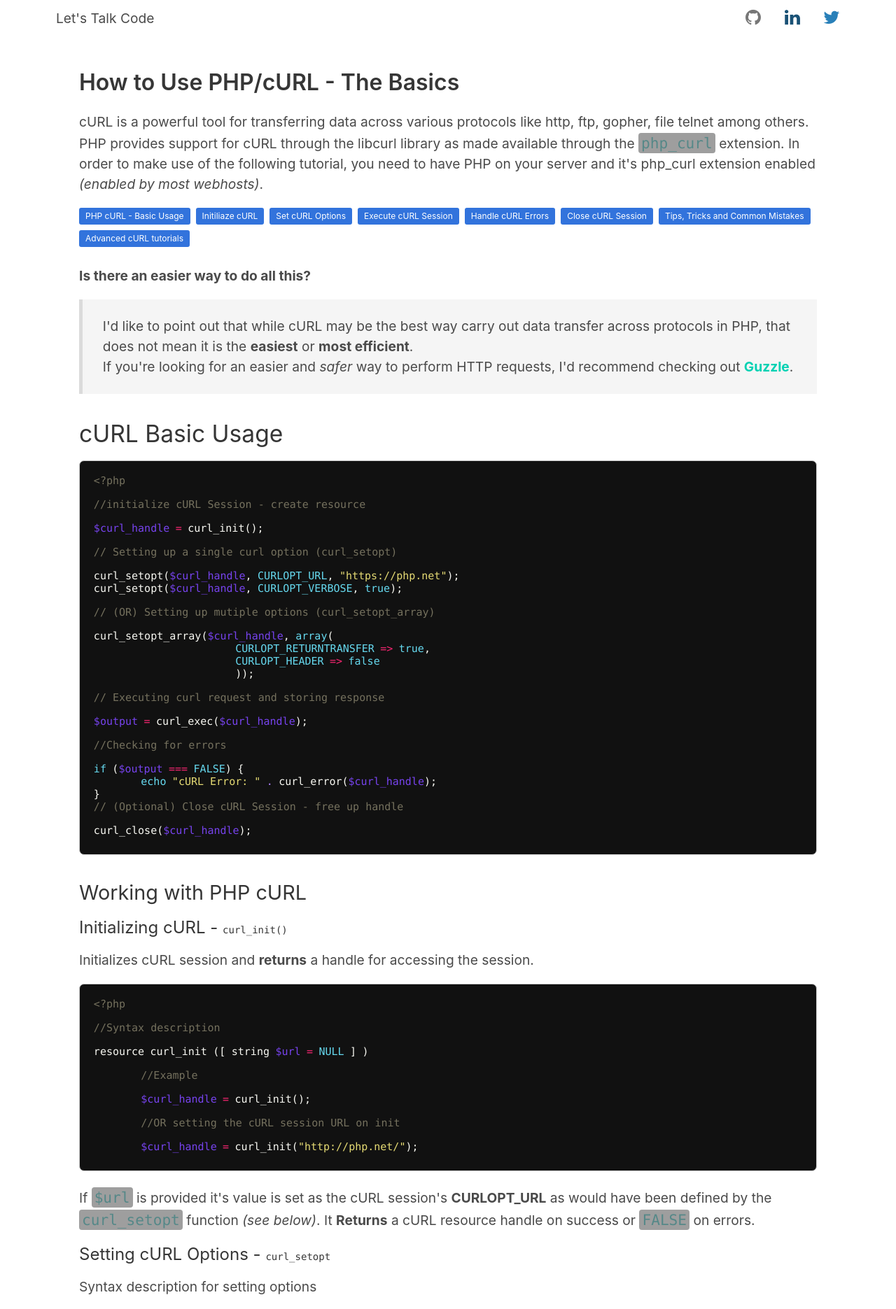
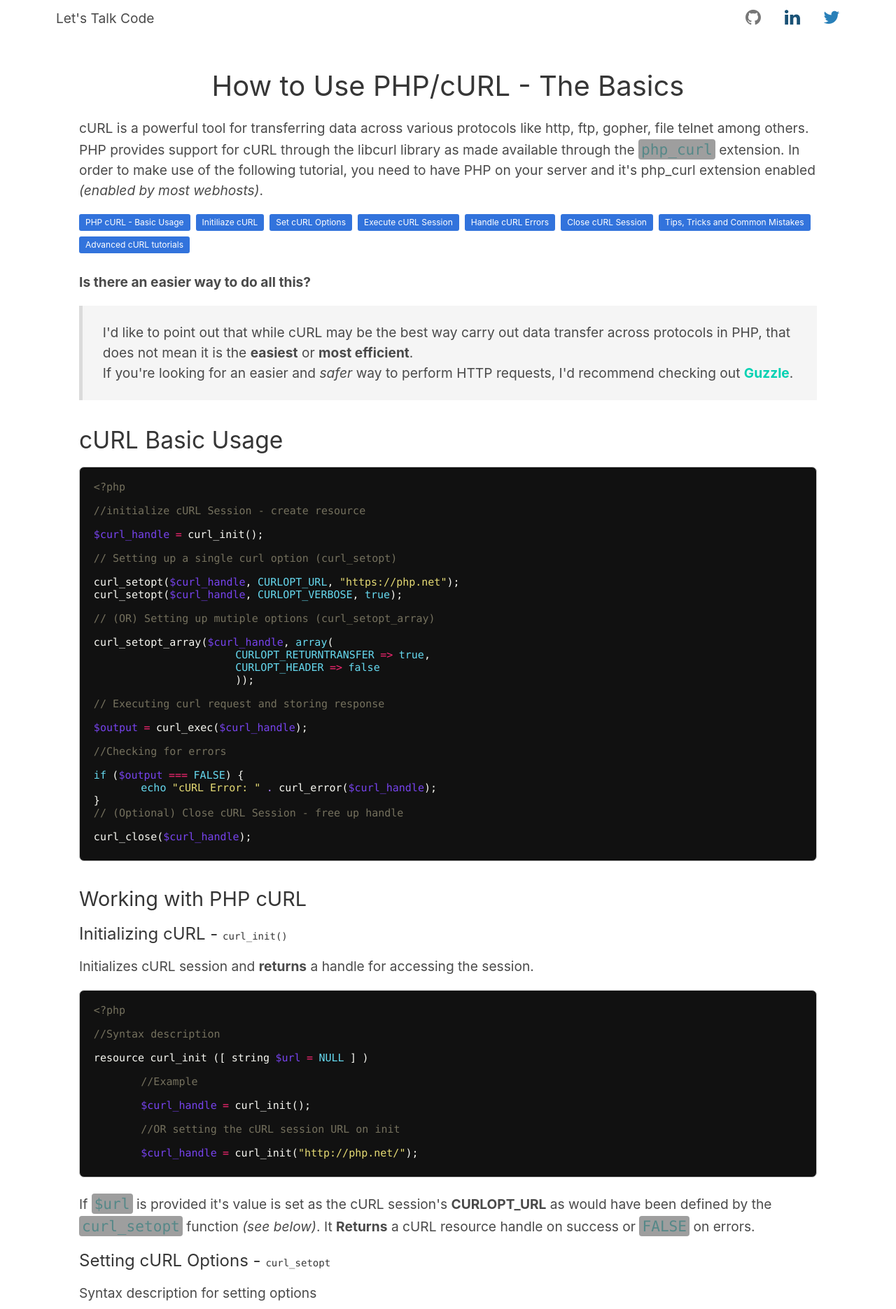
Before and after one commit to peteretelej/peteretelej.github.io, a Jekyll site: the page built from _posts/2014-9-25-how-to-use-php-curl-basics.md, in a window 1280 px wide. Shown: the top 1871 px of the page at 70% size. Built offline with Jekyll 4.4.1, drawn with Linux system fonts in a browser that asks for light colours; grey boxes are pictures that could not be loaded.

Commit message:
Better page title

```diff
--- a/_layouts/postlayout.html
+++ b/_layouts/postlayout.html
@@ -4,8 +4,8 @@ layout: default
 
 <div class="columns is-centered">
 	<div class="column is-11">
-		<h2 class="title">{{page.title}}</h2>
 		<div class="content">
+		<h1 class="title is-2 has-text-centered">{{page.title}}</h1>
 			{{.content}}
 			<p class="tag">{{page.date |date:"%B %e, %Y" }}</p>
 		</div><!--/.content-->
```
